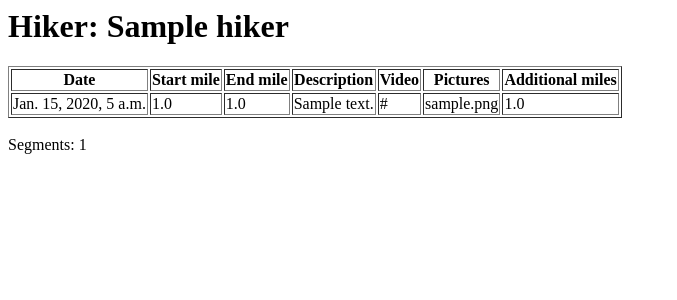
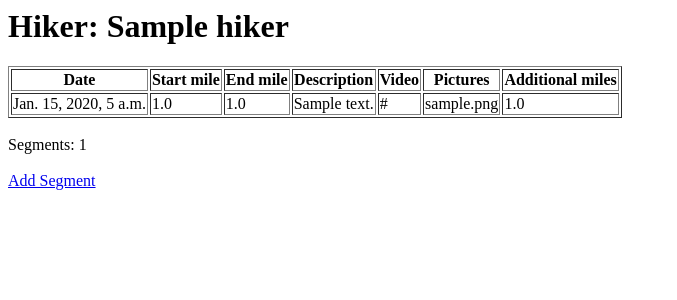
Before and after one commit to chrispaul/attracker, a Django app: page /1/ in a window 1280 px wide. Shown: the top 300 px of the page, without its empty margins (0-677 px from the left). Run offline with Django 3.2, Linux system fonts and the light colour scheme; tables that the repository leaves empty hold one stand-in row (values such as "Sample post").

Commit message:
add link to add segment. Will eventually be multipart form and not needed

```diff
--- a/attracker_app/templates/attracker/hiker.html
+++ b/attracker_app/templates/attracker/hiker.html
@@ -30,3 +30,6 @@
 </div>
 <br>
 Segments: {{ hiker.number_segments }}
+<br>
+<br>
+<a href="{% url 'segment_add' hiker.id %}">Add Segment</a>
```
